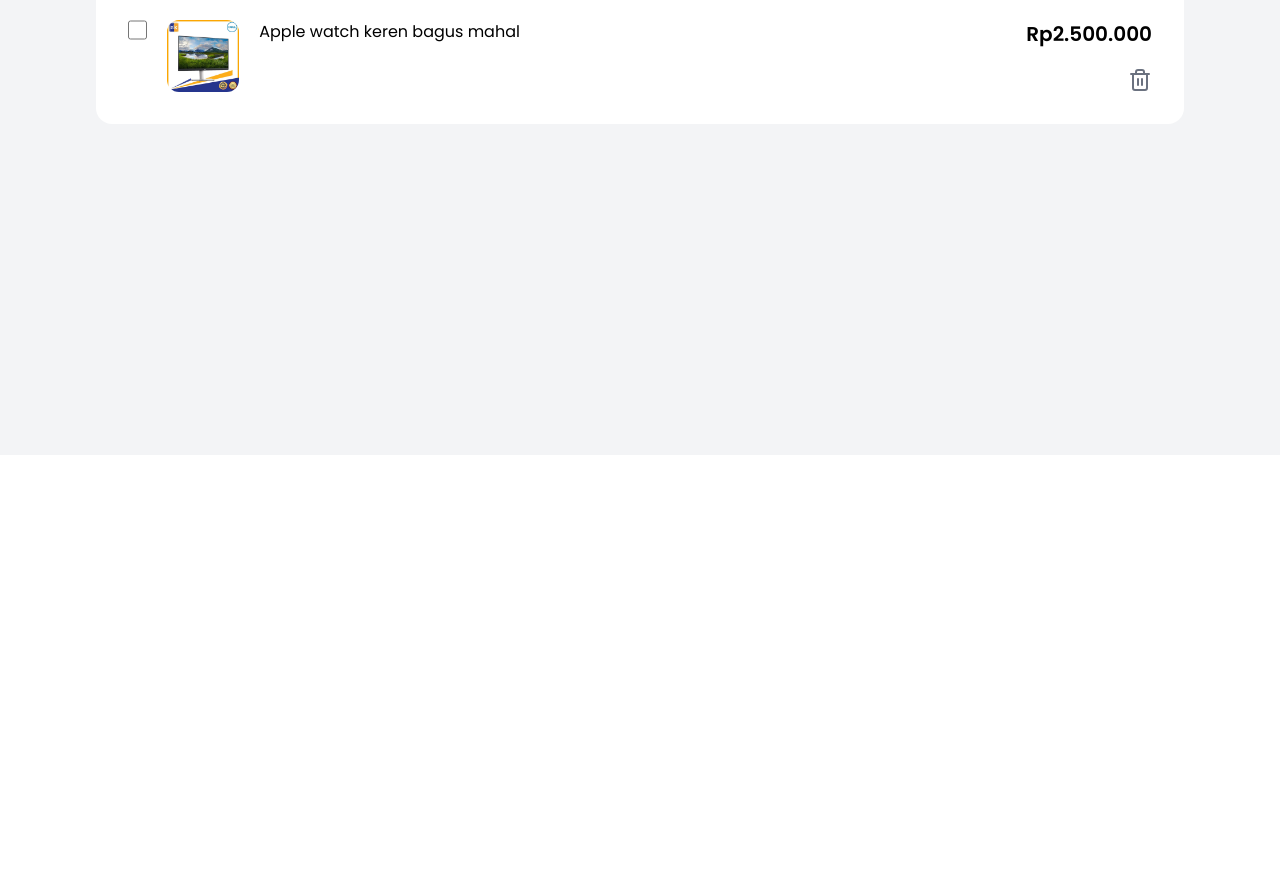
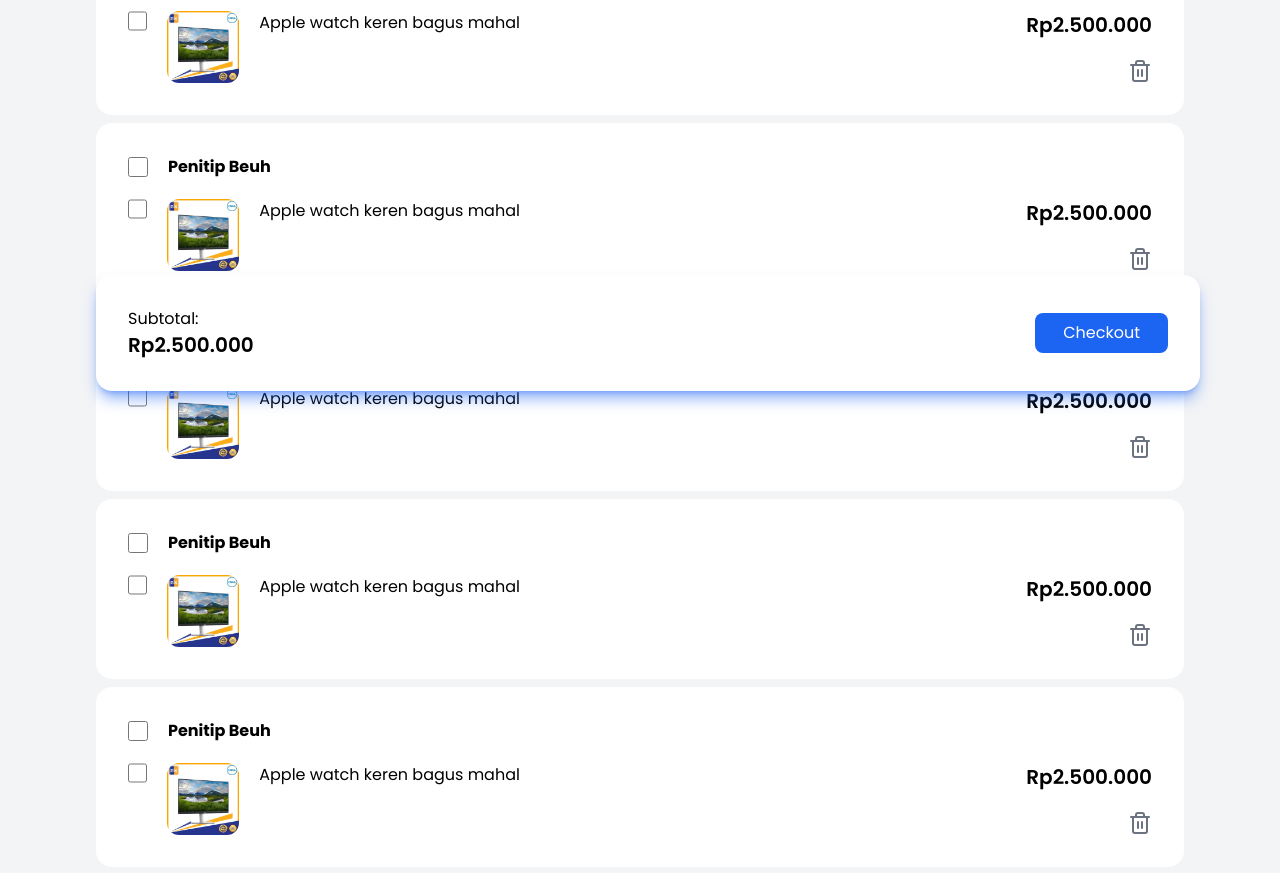
Before and after one commit to staryone/reusemart-frontend, a Next.js app: page /pages/cart in a window 1280 px wide. Shown: the part 345-1218 px from the top of the page. Before the commit the page ends 800 px from the top, so only its background shows below. Built offline with nearby package versions, Linux system fonts and the light colour scheme.

Commit message:
menambahkan history pembelian

```diff
--- a/src/app/components/NavBar.tsx
+++ b/src/app/components/NavBar.tsx
@@ -9,7 +9,7 @@ export default function Navbar() {
 
 
   return (
-    <nav className="bg-white border-b border-gray-200">
+    <nav className="bg-white border-b border-gray-200 fixed top-0 right-0 left-0">
       <div className="max-w-screen-xl mx-auto flex items-center justify-between p-4">
         {/* Logo */}
         <Link href="/" className="flex items-center space-x-3">
--- a/src/app/pages/cart/page.tsx
+++ b/src/app/pages/cart/page.tsx
@@ -7,33 +7,228 @@ import { LucideTrash2 } from "lucide-react";
 
 export default function ProductDetails() {
   return (
-    <div className="overflow-x-hidden bg-gray-100 min-h-screen">
+    <div className="overflow-x-hidden bg-gray-100 min-h-screen pb-40 pt-16">
       <Navbar />
       <div className="overflow-x-hidden w-screen py-10 px-24">
         <h1 className="text-2xl font-bold mb-12">Keranjang</h1>
         <div className="p-8 bg-white rounded-2xl flex items-center">
-            <input type="checkbox" name="chooseAll" id="chooseAll" className="w-5 h-5"/>
-            <label htmlFor="chooseAll" className="ml-5 font-bold">Pilih semua</label>
+          <input
+            type="checkbox"
+            name="chooseAll"
+            id="chooseAll"
+            className="w-5 h-5"
+          />
+          <label htmlFor="chooseAll" className="ml-5 font-bold">
+            Pilih semua
+          </label>
         </div>
         <div className="p-8 bg-white rounded-2xl my-2">
           <div className="flex items-center mb-5">
-                <input type="checkbox" name="choosePenitip" id="choosePenitip" className="w-5 h-5"/>
-                <label htmlFor="choosePenitip" className="ml-5 font-bold">Penitip Beuh</label>
+            <input
+              type="checkbox"
+              name="choosePenitip"
+              id="choosePenitip"
+              className="w-5 h-5"
+            />
+            <label htmlFor="choosePenitip" className="ml-5 font-bold">
+              Penitip Beuh
+            </label>
           </div>
           <div className="flex">
-                <input type="checkbox" name="chooseProduk" id="" className="w-5 h-5" />
+            <input
+              type="checkbox"
+              name="chooseProduk"
+              id=""
+              className="w-5 h-5"
+            />
             <div className="flex justify-between ml-5 w-full">
               <Link href={"/pages/product-details"} className="flex gap-5">
                 <div className="w-18">
-                            <Image src={"/product.png"} alt="" fill style={{ objectFit: "cover" }} className="rounded-xl relative!"/>
+                  <Image
+                    src={"/product.png"}
+                    alt=""
+                    fill
+                    style={{ objectFit: "cover" }}
+                    className="rounded-xl relative!"
+                  />
                 </div>
                 <div>Apple watch keren bagus mahal</div>
               </Link>
               <div className="flex flex-col items-end justify-between">
                 <div className="text-xl font-semibold">Rp2.500.000</div>
-                        <LucideTrash2 className="text-gray-500"/>
+                <LucideTrash2 className="text-gray-500" />
               </div>
             </div>
+          </div>
+        </div>
+        <div className="p-8 bg-white rounded-2xl my-2">
+          <div className="flex items-center mb-5">
+            <input
+              type="checkbox"
+              name="choosePenitip"
+              id="choosePenitip"
+              className="w-5 h-5"
+            />
+            <label htmlFor="choosePenitip" className="ml-5 font-bold">
+              Penitip Beuh
+            </label>
+          </div>
+          <div className="flex">
+            <input
+              type="checkbox"
+              name="chooseProduk"
+              id=""
+              className="w-5 h-5"
+            />
+            <div className="flex justify-between ml-5 w-full">
+              <Link href={"/pages/product-details"} className="flex gap-5">
+                <div className="w-18">
+                  <Image
+                    src={"/product.png"}
+                    alt=""
+                    fill
+                    style={{ objectFit: "cover" }}
+                    className="rounded-xl relative!"
+                  />
+                </div>
+                <div>Apple watch keren bagus mahal</div>
+              </Link>
+              <div className="flex flex-col items-end justify-between">
+                <div className="text-xl font-semibold">Rp2.500.000</div>
+                <LucideTrash2 className="text-gray-500" />
+              </div>
+            </div>
+          </div>
+        </div>
+        <div className="p-8 bg-white rounded-2xl my-2">
+          <div className="flex items-center mb-5">
+            <input
+              type="checkbox"
+              name="choosePenitip"
+              id="choosePenitip"
+              className="w-5 h-5"
+            />
+            <label htmlFor="choosePenitip" className="ml-5 font-bold">
+              Penitip Beuh
+            </label>
+          </div>
+          <div className="flex">
+            <input
+              type="checkbox"
+              name="chooseProduk"
+              id=""
+              className="w-5 h-5"
+            />
+            <div className="flex justify-between ml-5 w-full">
+              <Link href={"/pages/product-details"} className="flex gap-5">
+                <div className="w-18">
+                  <Image
+                    src={"/product.png"}
+                    alt=""
+                    fill
+                    style={{ objectFit: "cover" }}
+                    className="rounded-xl relative!"
+                  />
+                </div>
+                <div>Apple watch keren bagus mahal</div>
+              </Link>
+              <div className="flex flex-col items-end justify-between">
+                <div className="text-xl font-semibold">Rp2.500.000</div>
+                <LucideTrash2 className="text-gray-500" />
+              </div>
+            </div>
+          </div>
+        </div>
+        <div className="p-8 bg-white rounded-2xl my-2">
+          <div className="flex items-center mb-5">
+            <input
+              type="checkbox"
+              name="choosePenitip"
+              id="choosePenitip"
+              className="w-5 h-5"
+            />
+            <label htmlFor="choosePenitip" className="ml-5 font-bold">
+              Penitip Beuh
+            </label>
+          </div>
+          <div className="flex">
+            <input
+              type="checkbox"
+              name="chooseProduk"
+              id=""
+              className="w-5 h-5"
+            />
+            <div className="flex justify-between ml-5 w-full">
+              <Link href={"/pages/product-details"} className="flex gap-5">
+                <div className="w-18">
+                  <Image
+                    src={"/product.png"}
+                    alt=""
+                    fill
+                    style={{ objectFit: "cover" }}
+                    className="rounded-xl relative!"
+                  />
+                </div>
+                <div>Apple watch keren bagus mahal</div>
+              </Link>
+              <div className="flex flex-col items-end justify-between">
+                <div className="text-xl font-semibold">Rp2.500.000</div>
+                <LucideTrash2 className="text-gray-500" />
+              </div>
+            </div>
+          </div>
+        </div>
+        <div className="p-8 bg-white rounded-2xl my-2">
+          <div className="flex items-center mb-5">
+            <input
+              type="checkbox"
+              name="choosePenitip"
+              id="choosePenitip"
+              className="w-5 h-5"
+            />
+            <label htmlFor="choosePenitip" className="ml-5 font-bold">
+              Penitip Beuh
+            </label>
+          </div>
+          <div className="flex">
+            <input
+              type="checkbox"
+              name="chooseProduk"
+              id=""
+              className="w-5 h-5"
+            />
+            <div className="flex justify-between ml-5 w-full">
+              <Link href={"/pages/product-details"} className="flex gap-5">
+                <div className="w-18">
+                  <Image
+                    src={"/product.png"}
+                    alt=""
+                    fill
+                    style={{ objectFit: "cover" }}
+                    className="rounded-xl relative!"
+                  />
+                </div>
+                <div>Apple watch keren bagus mahal</div>
+              </Link>
+              <div className="flex flex-col items-end justify-between">
+                <div className="text-xl font-semibold">Rp2.500.000</div>
+                <LucideTrash2 className="text-gray-500" />
+              </div>
+            </div>
+          </div>
+        </div>
+        <div className="p-8 bg-white rounded-2xl flex items-center justify-between fixed bottom-16 right-20 left-24 shadow-lg shadow-blue-600/50">
+          <div className="flex flex-col">
+            <div>Subtotal:</div>
+            <div className="text-xl font-semibold">Rp2.500.000</div>
+          </div>
+          <div>
+            <button
+              type="submit"
+              className="bg-blue-600 text-white px-7 py-2 rounded-lg hover:bg-white hover:border-2 hover:border-blue-600 hover:text-blue-600 transition"
+            >
+              Checkout
+            </button>
           </div>
         </div>
       </div>
--- /dev/null
+++ b/src/app/pages/history-pembelian/page.tsx
@@ -0,0 +1,45 @@
+"use client";
+import Navbar from "@/app/components/NavBar";
+import "react-responsive-carousel/lib/styles/carousel.min.css";
+import Image from "next/image";
+import Link from "next/link";
+
+export default function HistoryPembelian() {
+  return (
+    <div className="overflow-x-hidden bg-gray-100 min-h-screen pb-40 pt-16">
+      <Navbar />
+      <div className="overflow-x-hidden w-screen py-10 px-24">
+        <h1 className="text-2xl font-bold mb-12">History Pembelian</h1>
+        <div className="p-8 bg-white rounded-2xl my-2">
+          <div className="flex">
+            <div className="flex justify-between ml-5 w-full">
+              <Link href={"/pages/product-details"} className="flex gap-5">
+                <div className="w-18 h-18">
+                  <Image
+                    src={"/product.png"}
+                    alt=""
+                    fill
+                    style={{ objectFit: "cover" }}
+                    className="rounded-xl relative!"
+                  />
+                </div>
+                <div className="flex flex-col">
+                    <div className="text-sm text-gray-400">Nomor nota: 25.04.202</div>
+                    <div>Apple watch keren bagus mahal <span className="text-gray-500">(+ 1 barang lainnya)</span></div>
+                    <div className="text-gray-400 text-sm">20 April 2025</div>
+                </div>
+              </Link>
+              <div className="flex flex-col gap-3 items-end justify-between">
+                <div className="flex items-center gap-5">
+                    <div className="px-2 py-1 rounded-lg bg-amber-200 text-orange-500 font-bold text-sm">Diproses</div>
+                    <div className="text-xl font-semibold">Rp2.500.000</div>
+                </div>
+                <Link href={"/"} className="my-3 rounded-lg py-2 px-8 bg-blue-500 text-white hover:bg-white hover:text-blue-500 hover:border-1 hover:border-blue-500 transition-colors">Lihat detail</Link>
+              </div>
+            </div>
+          </div>
+        </div>
+      </div>
+    </div>
+  );
+}
```
Lines whose indentation alone changed are shown as unchanged.
